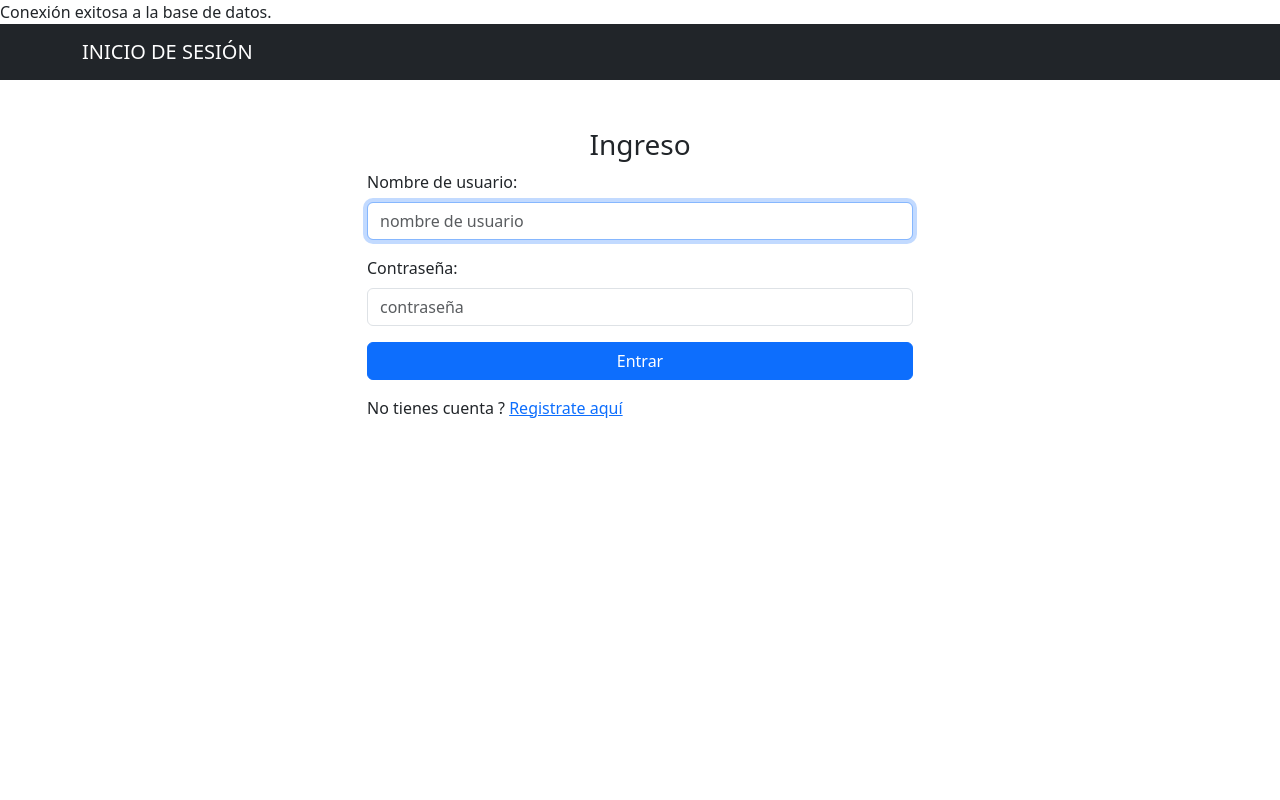
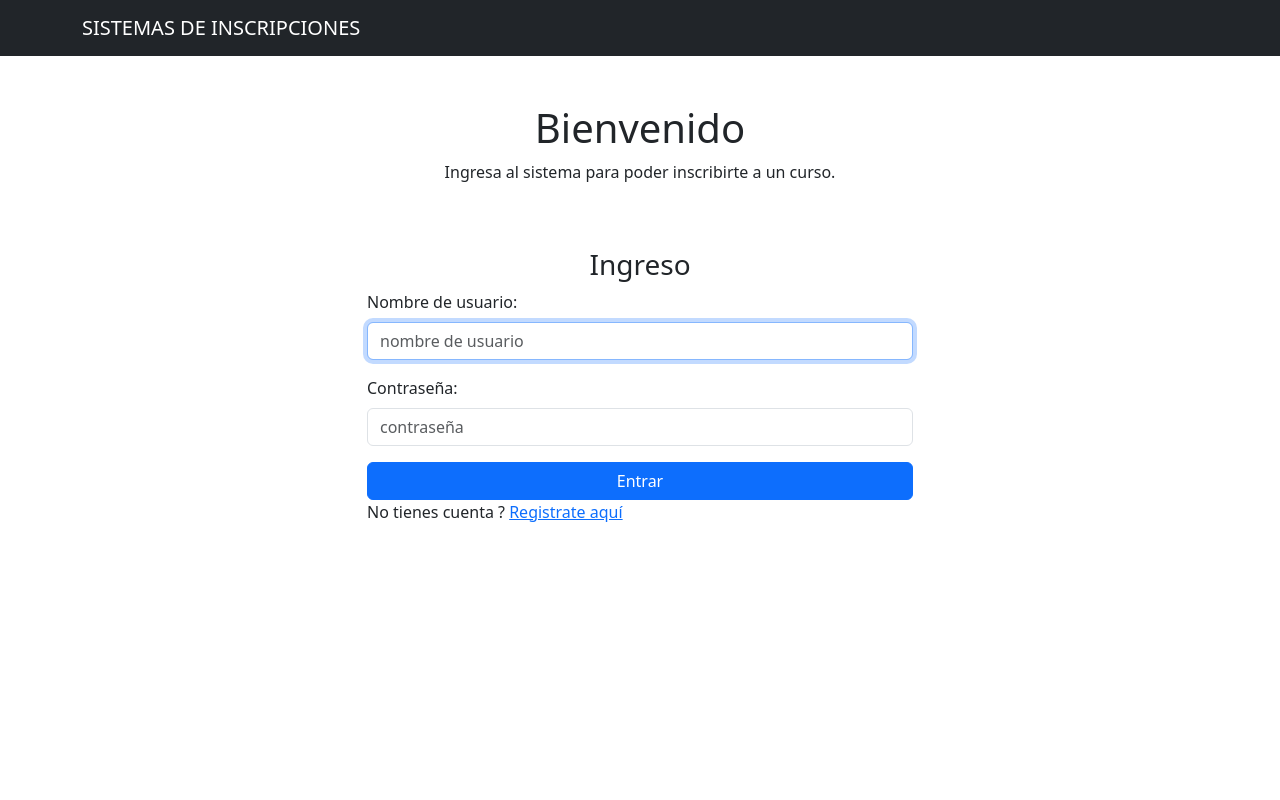
Before and after one commit to jrcedeno13/inscripcionCurso, a PHP site: page / in a window 1280 px wide. Run offline with PHP 8.4, Linux system fonts and the light colour scheme; some libraries are stand-ins or nearby versions.

Commit message:
Incorporación de login de usuario
Incorporación de login de usuario

```diff
--- a/db.php
+++ b/db.php
@@ -1,19 +1,15 @@
 <?php
 session_start();
 
-// Configuración de la base de datos
-$host = 'localhost'; // Dirección del servidor (usualmente 'localhost' en entornos locales)
-$usuario = 'root';   // Usuario de la base de datos
-$contraseña = '';    // Contraseña del usuario
-$base_datos = 'curso_inscripciones'; // Nombre de la base de datos
+//coneccion a base u guardado en variable
+$conn = mysqli_connect(
+  'localhost',
+  'root',
+  '',
+  'user_auth'
+);
+/*if(isset($conn)){
+  echo 'Base de datos conectada';
+}*/
 
-// Crear la conexión
-$conexion = new mysqli($host, $usuario, $contraseña, $base_datos);
-
-// Verificar la conexión
-if ($conexion->connect_error) {
-    die("Error de conexión: " . $conexion->connect_error);
-}
-
-echo "Conexión exitosa a la base de datos.";
 ?>
--- a/index.php
+++ b/index.php
@@ -4,9 +4,16 @@
 <body>
     <nav class="navbar navbar-dark bg-dark">
       <div class="container">
-        <a class="navbar-brand" href="index.php">INICIO DE SESIÓN </a>
+        <a class="navbar-brand" href="index.php">SISTEMAS DE INSCRIPCIONES </a>
       </div>
     </nav>
+    <div class="container mt-5">
+        <h1 class="text-center">Bienvenido</h1>
+        <p class="text-center">Ingresa al sistema para poder inscribirte a un curso.</p>
+        <div id="cursos" class="row">
+            <!-- Aquí se cargarán los cursos dinámicamente -->
+        </div>
+    </div>
     <div class="container mt-5">
         <div class="row justify-content-center">
             <div class="col-md-6">
```
Also changed, not shown: dashboard.php (+13 -2 lines), includes/header.php (line endings or trailing spaces).
